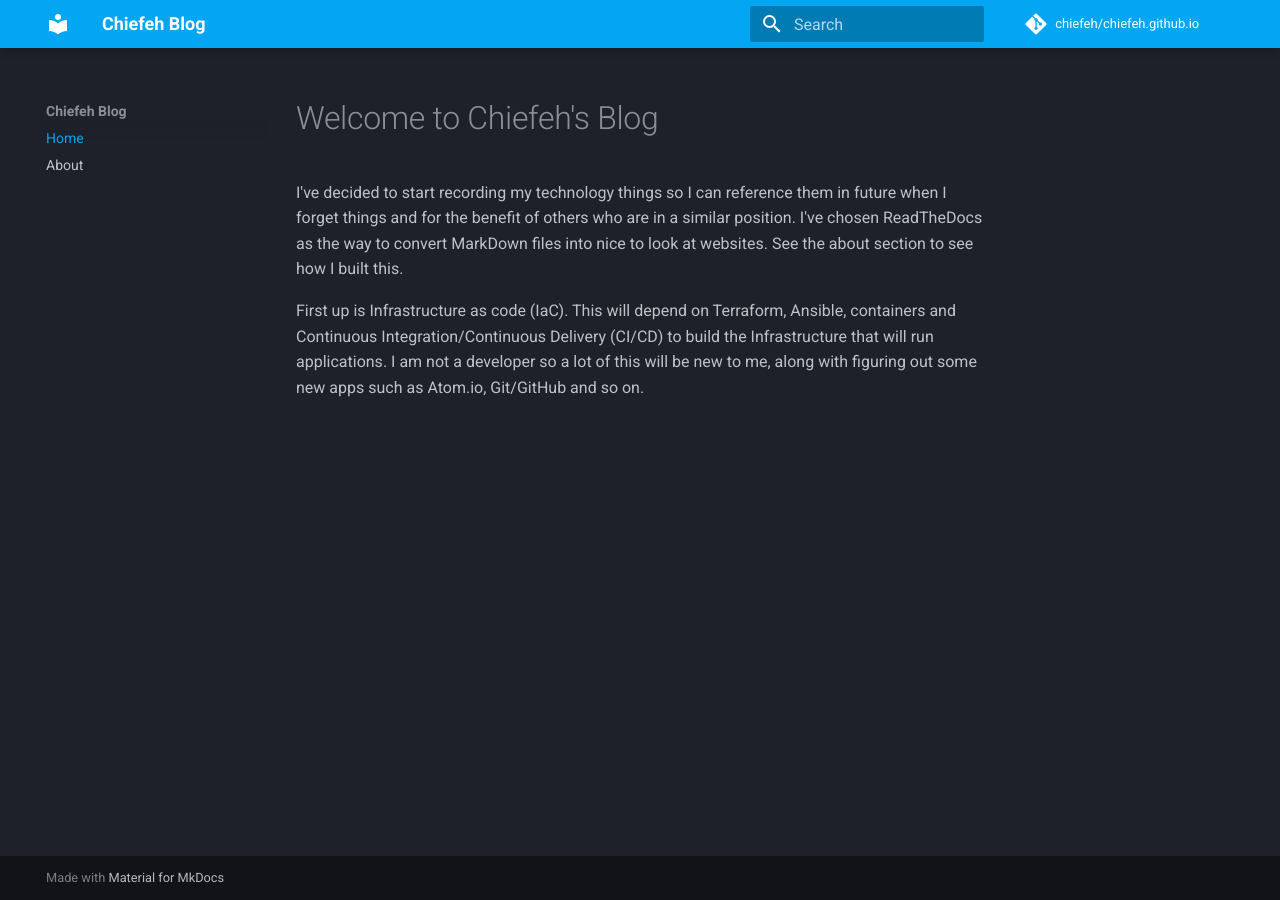
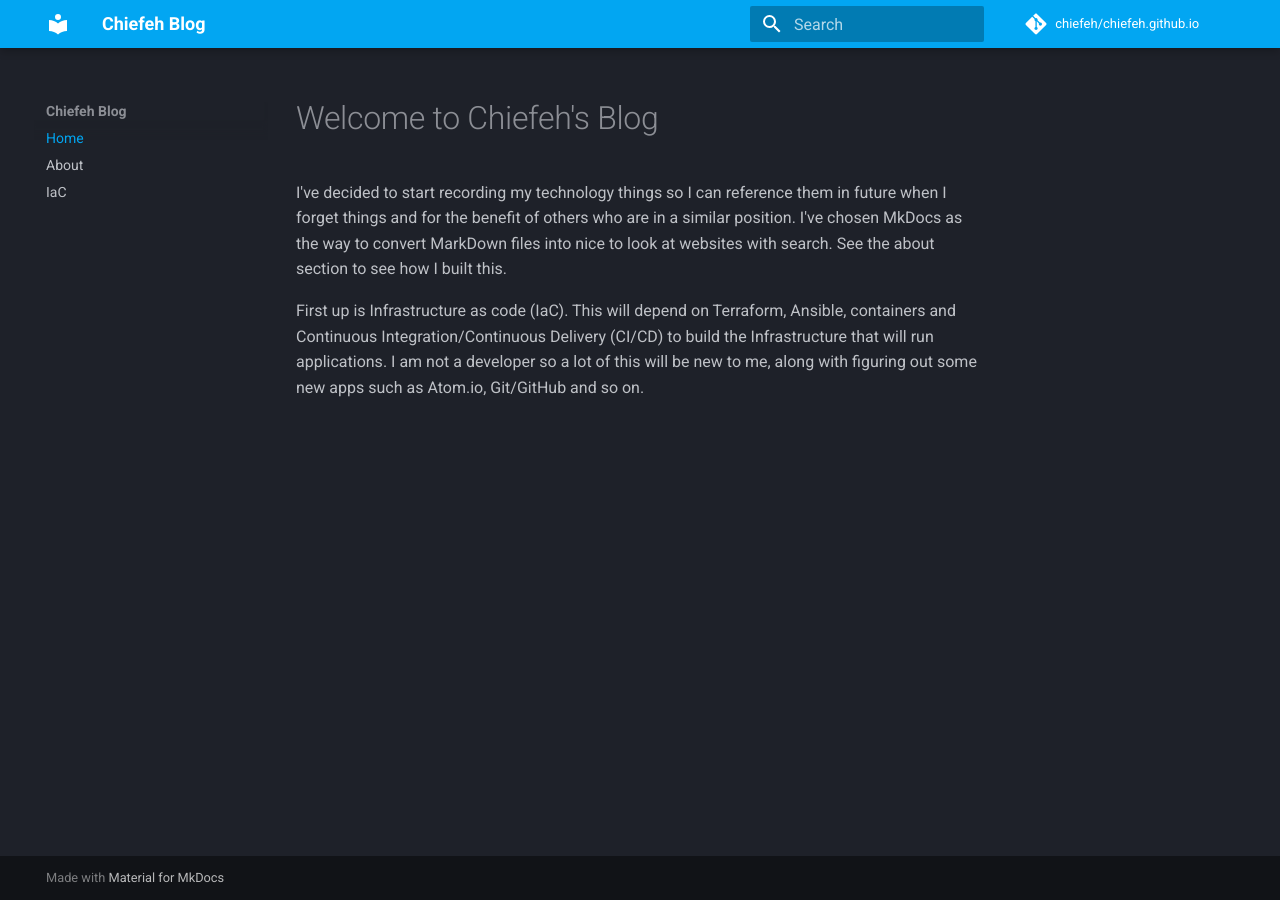
Before and after one commit to chiefeh/chiefeh.github.io, an MkDocs documentation site: the page built from docs/index.md, in a window 1280 px wide. Built offline with MkDocs 1.6.1 and Material for MkDocs 9.7.7, drawn with Linux system fonts in a browser that asks for light colours; comment, search, counter and statistics services are not loaded.

Commit message:
update Nav

```diff
--- a/docs/index.md
+++ b/docs/index.md
@@ -2,9 +2,9 @@
 
 I've decided to start recording my technology things so I can reference them
 in future when I forget things and for the benefit of others who are in a
-similar position. I've chosen ReadTheDocs as the way to convert MarkDown
-files into nice to look at websites. See the about section to see how I built
-this.
+similar position. I've chosen MkDocs as the way to convert MarkDown
+files into nice to look at websites with search.
+See the about section to see how I built this.
 
 First up is Infrastructure as code (IaC). This will depend on Terraform, Ansible,
 containers and Continuous Integration/Continuous Delivery (CI/CD) to build the
--- a/mkdocs.yml
+++ b/mkdocs.yml
@@ -7,6 +7,7 @@ repo_url: 'https://github.com/chiefeh/chiefeh.github.io'
 nav:
     - Home: index.md
     - About: about.md
+    - IaC: infra-as-code.md
 theme:
   name: material
   palette:
```
